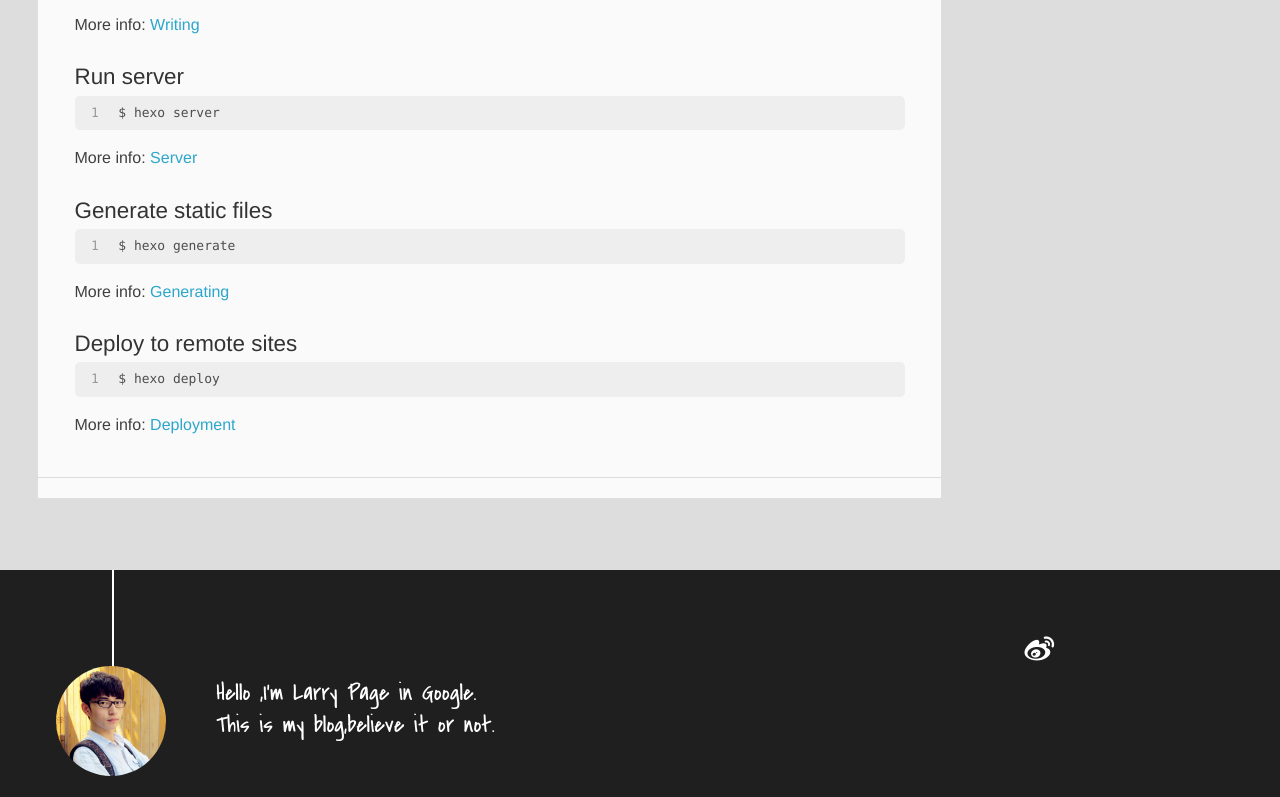
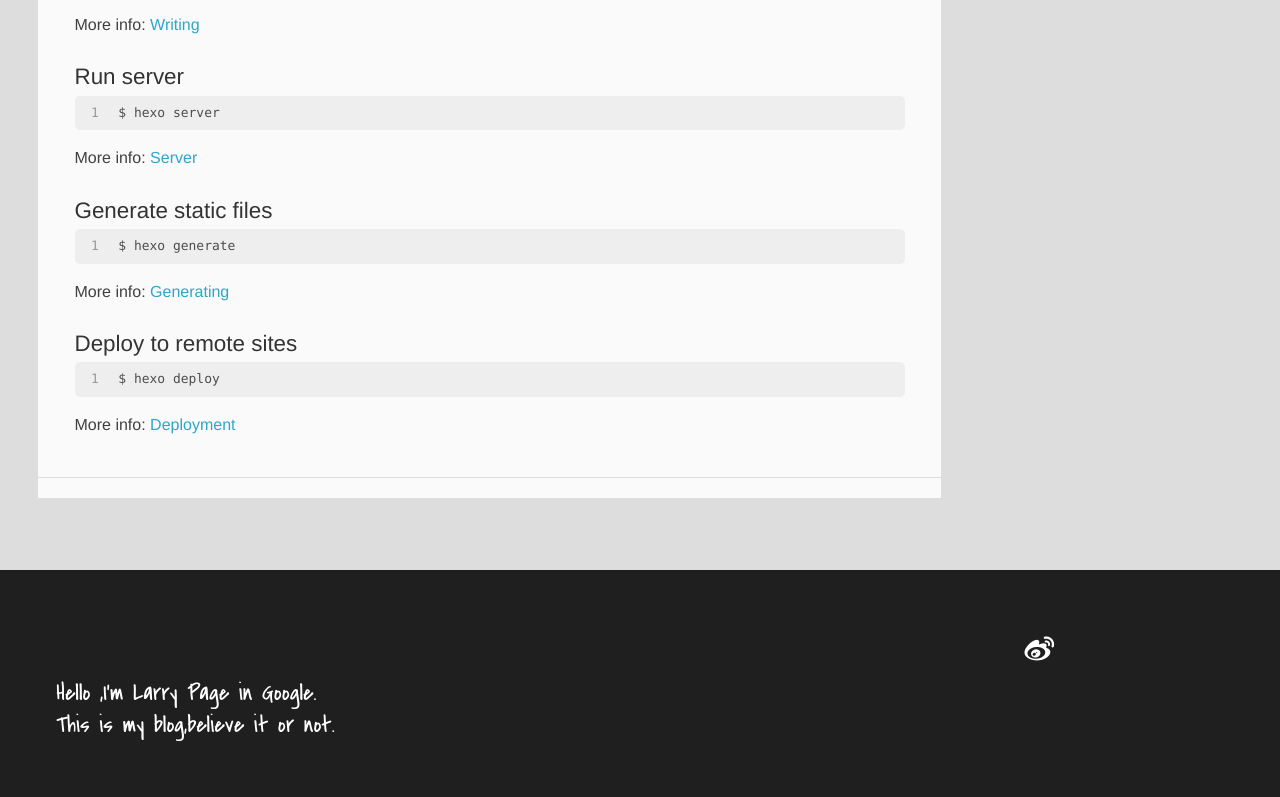
Before and after one commit to Sunnygld/Sunnygld.github.io, a plain HTML site: page index.html in a window 1280 px wide. Shown: the part 1550-2347 px from the top of the page. Drawn offline with Linux system fonts and the light colour scheme; a script that the page names is missing.

Commit message:
Site updated: 2016-09-16 19:36:21

```diff
--- a/css/style.css
+++ b/css/style.css
@@ -1935,7 +1935,7 @@ footer {
   width: 6.875em;
   height: 6.875em;
   margin: 0 auto;
-  background: no-repeat url("../img/author.jpg") left top;
+  background: no-repeat url("../") left top;
   -webkit-background-size: 6.875em 6.875em;
   -moz-background-size: 6.875em 6.875em;
   background-size: 6.875em 6.875em;
--- a/index.html
+++ b/index.html
@@ -283,11 +283,6 @@
     </div>
     <footer><div id="footer" >
 
-	<div class="line">
-		<span></span>
-		<div class="author"></div>
-	</div>
-
 
 	<section class="info">
 		<p> Hello ,I&#39;m Larry Page in Google. <br/>
```
Also changed, not shown: 2016/09/16/First page/index.html (+0 -5 lines), 2016/09/16/hello-world/index.html (+0 -5 lines), 2016/09/16/java无聊/index.html (+0 -5 lines), archives/2016/09/index.html (+0 -5 lines), archives/2016/index.html (+0 -5 lines), archives/index.html (+0 -5 lines).
